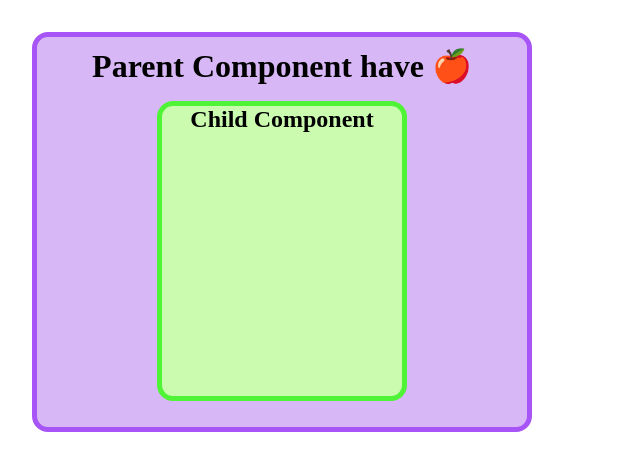
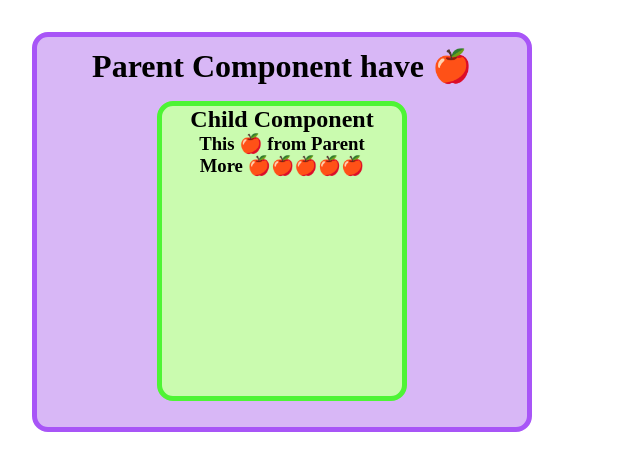
Before and after one commit to XI1936/angularmockApp, an Angular app: page / in a window 1280 px wide. Shown: the top 470 px of the page, without its empty margins (0-640 px from the left). Built offline with nearby package versions, Linux system fonts and the light colour scheme.

Commit message:
contentProjection from parent to child

```diff
--- a/src/app/child/child.component.css
+++ b/src/app/child/child.component.css
@@ -1,10 +1,11 @@
 div{
     display: flex;
+    flex-direction: column;
     background-color: rgb(202, 251, 175);
     width: 250px;
     height: 300px;
     margin: 1em;
-    justify-content: center;
+    align-items: center;
     border-radius: 1em;
     border: 5px solid rgb(78, 244, 53);
 }
--- a/src/app/child/child.component.html
+++ b/src/app/child/child.component.html
@@ -1,3 +1,4 @@
 <div>
 <h2>Child Component</h2>
+<ng-content></ng-content>
 </div>
--- a/src/app/child/child.component.ts
+++ b/src/app/child/child.component.ts
@@ -7,7 +7,6 @@ import { Component, OnInit, ViewChild } from '@angular/core';
   styleUrls: ['./child.component.css']
 })
 export class ChildComponent implements OnInit {
-@ViewChild('pstring',{static:false})  parentString;
 
   constructor() { }
 
@@ -15,7 +14,6 @@ export class ChildComponent implements OnInit {
   }
 
   ngAfterVewInit(){
-    console.log(this.parentString);
   }
 
 }
--- a/src/app/parent/parent.component.html
+++ b/src/app/parent/parent.component.html
@@ -1,6 +1,7 @@
 <div>
 <h1> Parent Component have 🍎  </h1>
     <app-child>
-        <p #pstring>This 🍎 from Parent</p>
+        <h3 slot1>This 🍎 from Parent</h3>
+        <h3 slot2>More 🍎🍎🍎🍎🍎</h3>
     </app-child>
 </div>
```
